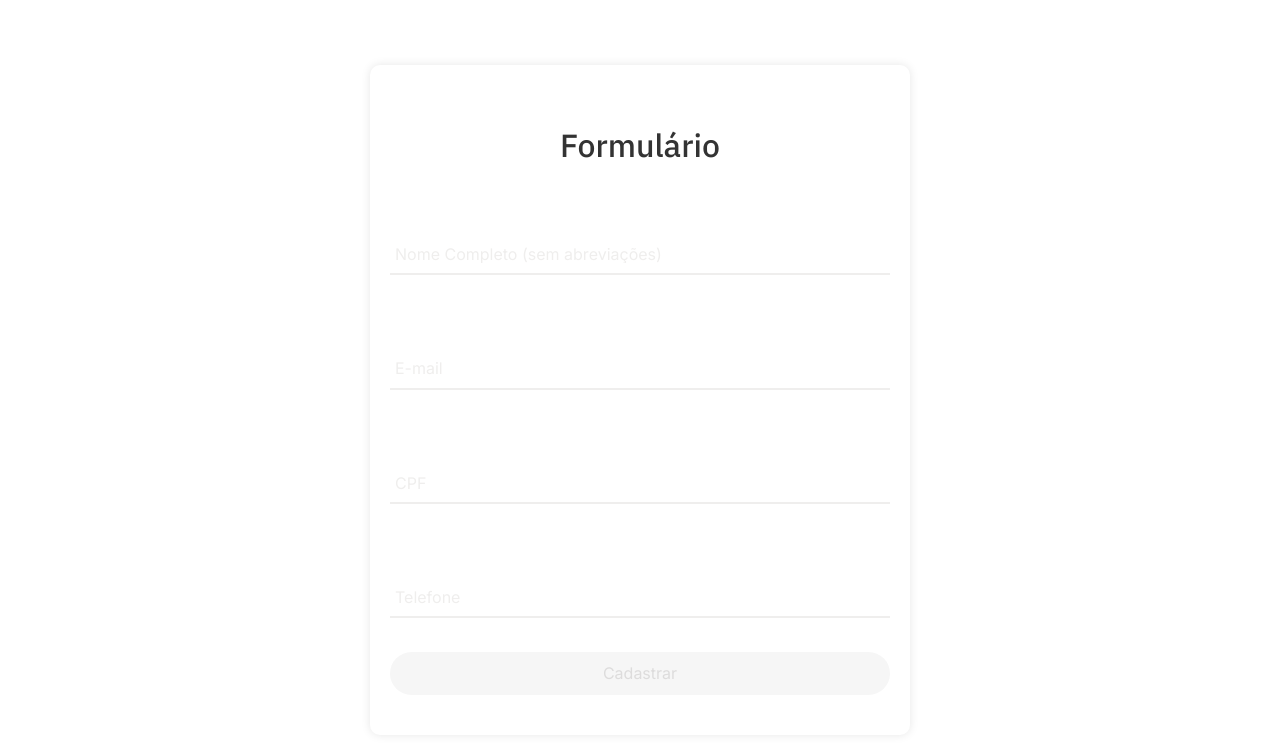
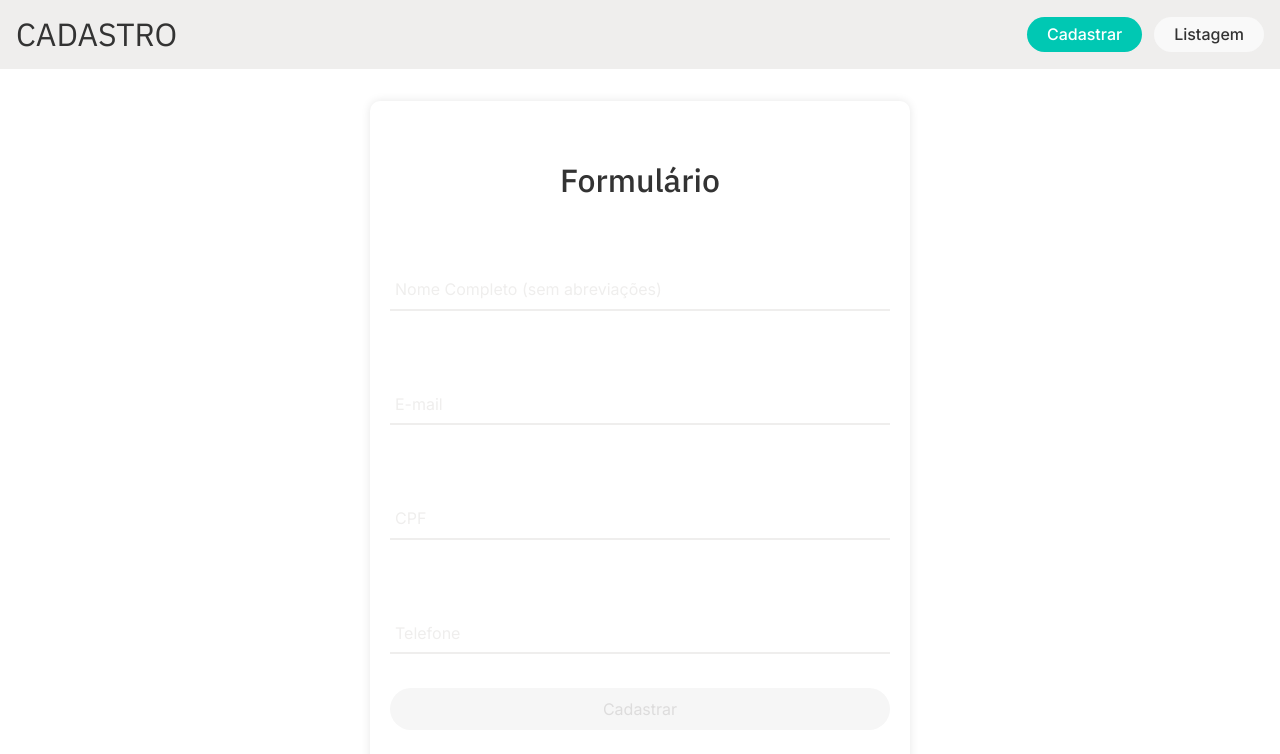
Before and after one commit to fer-oshiro/userform-app, a React (Vite) app: page /cadastro in a window 1280 px wide. Shown: the top 754 px of the page. Built offline with nearby package versions, Linux system fonts and the light colour scheme.

Commit message:
feat: implement layout component with navigation and styling

```diff
--- /dev/null
+++ b/src/components/Layout/Layout.module.scss
@@ -0,0 +1,58 @@
+@use '@/styles/base' as *;
+
+.layout {
+  min-height: 100vh;
+  display: flex;
+  flex-direction: column;
+}
+
+.header {
+  background: $color-muted;
+  padding: 1rem;
+}
+
+.nav {
+  display: flex;
+  justify-content: space-between;
+  align-items: center;
+}
+
+.logo {
+  font-size: 2rem;
+  font-family: $font-secondary;
+}
+
+.navList {
+  display: flex;
+  gap: 0.75rem;
+  list-style: none;
+  padding: 0;
+  margin: 0;
+
+  a {
+    display: inline-block;
+    padding: 0.5rem 1.25rem;
+    border-radius: 999px;
+    background-color: #f9f9f9;
+    color: #333;
+    font-weight: 500;
+    text-decoration: none;
+    transition: all 0.3s ease;
+    cursor: pointer;
+
+    &:hover {
+      color: #111;
+      box-shadow: 0 1px 3px rgba(0, 0, 0, 0.2);
+    }
+
+    &.activeLink {
+      background-color: #00c8b3;
+      color: #fff;
+    }
+  }
+}
+
+.content {
+  padding: 2rem;
+  flex: 1;
+}
--- /dev/null
+++ b/src/components/Layout/index.tsx
@@ -0,0 +1,36 @@
+import { Outlet, NavLink } from 'react-router'
+import styles from './Layout.module.scss'
+export const Layout = () => {
+  return (
+    <div className={styles.layout}>
+      <header className={styles.header}>
+        <nav className={styles.nav}>
+          <span className={styles.logo}>CADASTRO</span>
+
+          <ul className={styles.navList}>
+            <li>
+              <NavLink
+                to="/cadastro"
+                className={({ isActive }) => (isActive ? styles.activeLink : undefined)}
+              >
+                Cadastrar
+              </NavLink>
+            </li>
+            <li>
+              <NavLink
+                to="/usuarios"
+                className={({ isActive }) => (isActive ? styles.activeLink : undefined)}
+              >
+                Listagem
+              </NavLink>
+            </li>
+          </ul>
+        </nav>
+      </header>
+
+      <main className={styles.content}>
+        <Outlet />
+      </main>
+    </div>
+  )
+}
--- a/src/pages/FormPage/FormPage.module.scss
+++ b/src/pages/FormPage/FormPage.module.scss
@@ -5,7 +5,6 @@
   flex-direction: column;
   align-items: center;
   justify-content: center;
-  min-height: 100vh;
   gap: 10px;
 }
 
--- a/src/routes/index.tsx
+++ b/src/routes/index.tsx
@@ -2,15 +2,18 @@ import { Navigate, Routes as ReactRouter, Route } from 'react-router'
 import { FormPage } from '../pages/FormPage/FormPage'
 import { Page404 } from '../pages/Page404'
 import { UsersPage } from '../pages/UsersPage'
+import { Layout } from '@/components/Layout'
 
 export const Routes = () => {
   return (
     <ReactRouter>
-      <Route path="/" element={<Navigate to="/cadastro" />} />
-      <Route path="/usuarios" element={<UsersPage />} />
-      <Route path="/cadastro" element={<FormPage />} />
-      <Route path="/404" element={<Page404 />} />
-      <Route path="*" element={<Navigate to="/404" />} />
+      <Route element={<Layout />}>
+        <Route path="/" element={<Navigate to="/cadastro" />} />
+        <Route path="/usuarios" element={<UsersPage />} />
+        <Route path="/cadastro" element={<FormPage />} />
+        <Route path="/404" element={<Page404 />} />
+        <Route path="*" element={<Navigate to="/404" />} />
+      </Route>
     </ReactRouter>
   )
 }
```
